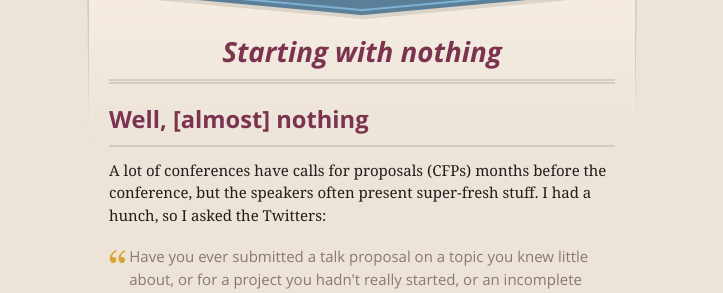
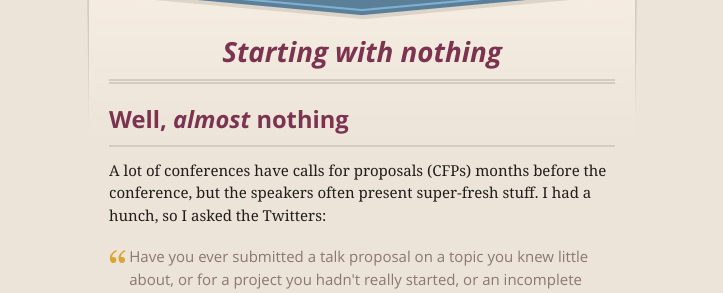
Before and after one commit to janl/waaa, a Jekyll site: the page built from _posts/2012-06-12-starting-with-nothing.md, in a window 1280 px wide and 900 px high. Shown: the part 195-488 px from the top of the window, without its empty margins (278-1001 px from the left). Built offline with Jekyll 4.4.1, drawn with Linux system fonts in a browser that asks for light colours; nearby versions of some CDN libraries; comment, search, counter and statistics services are not loaded.

Commit message:
punctuation fix

```diff
--- a/_posts/2012-06-12-starting-with-nothing.md
+++ b/_posts/2012-06-12-starting-with-nothing.md
@@ -5,7 +5,7 @@ title: Starting with nothing
 
 # {{ page.title }}
 
-##Well, \[almost\] nothing
+##Well, *almost* nothing
 
 A lot of conferences have calls for proposals (CFPs) months before the conference, but the speakers often present super-fresh stuff. I had a hunch, so I asked the Twitters:
 
```
